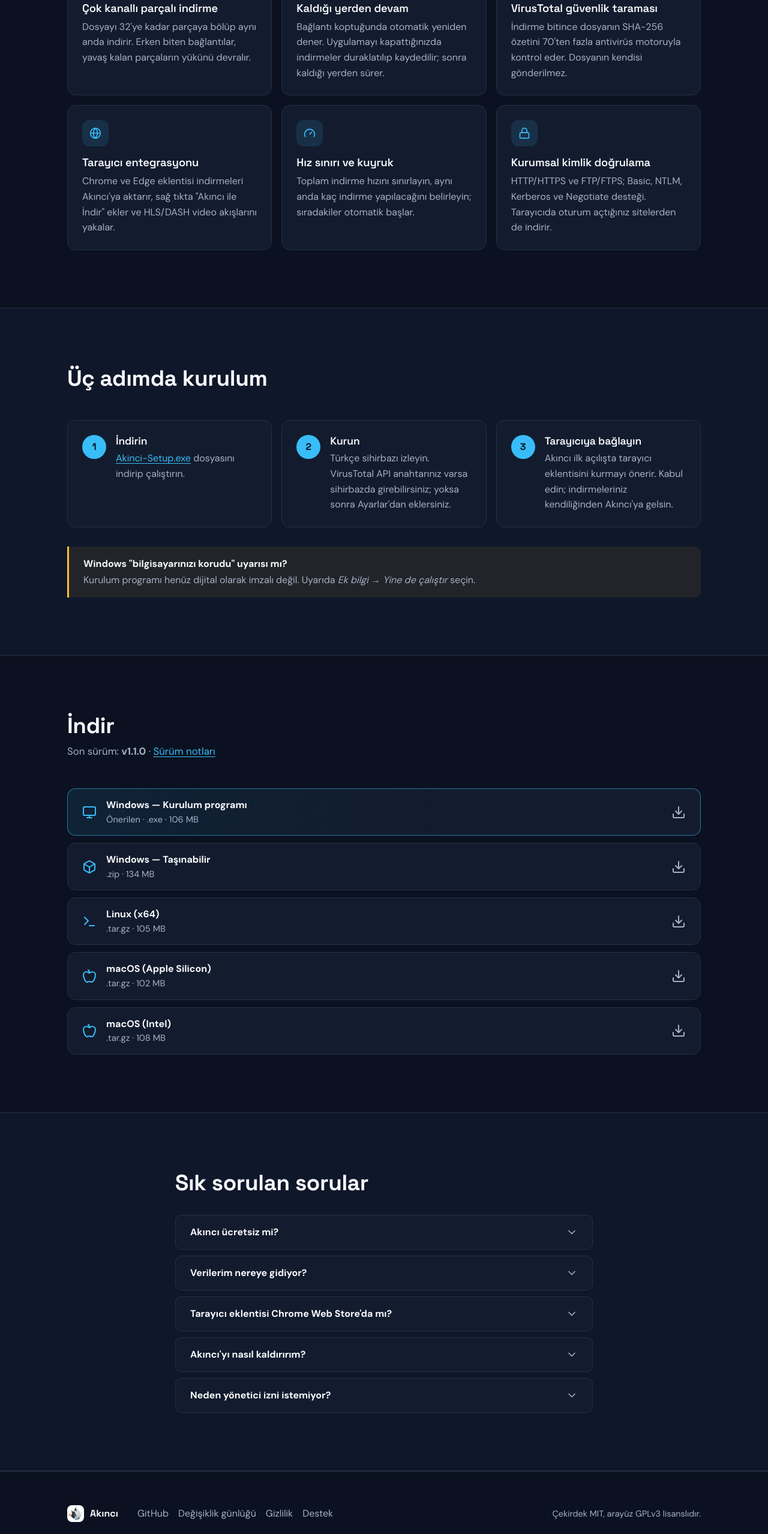
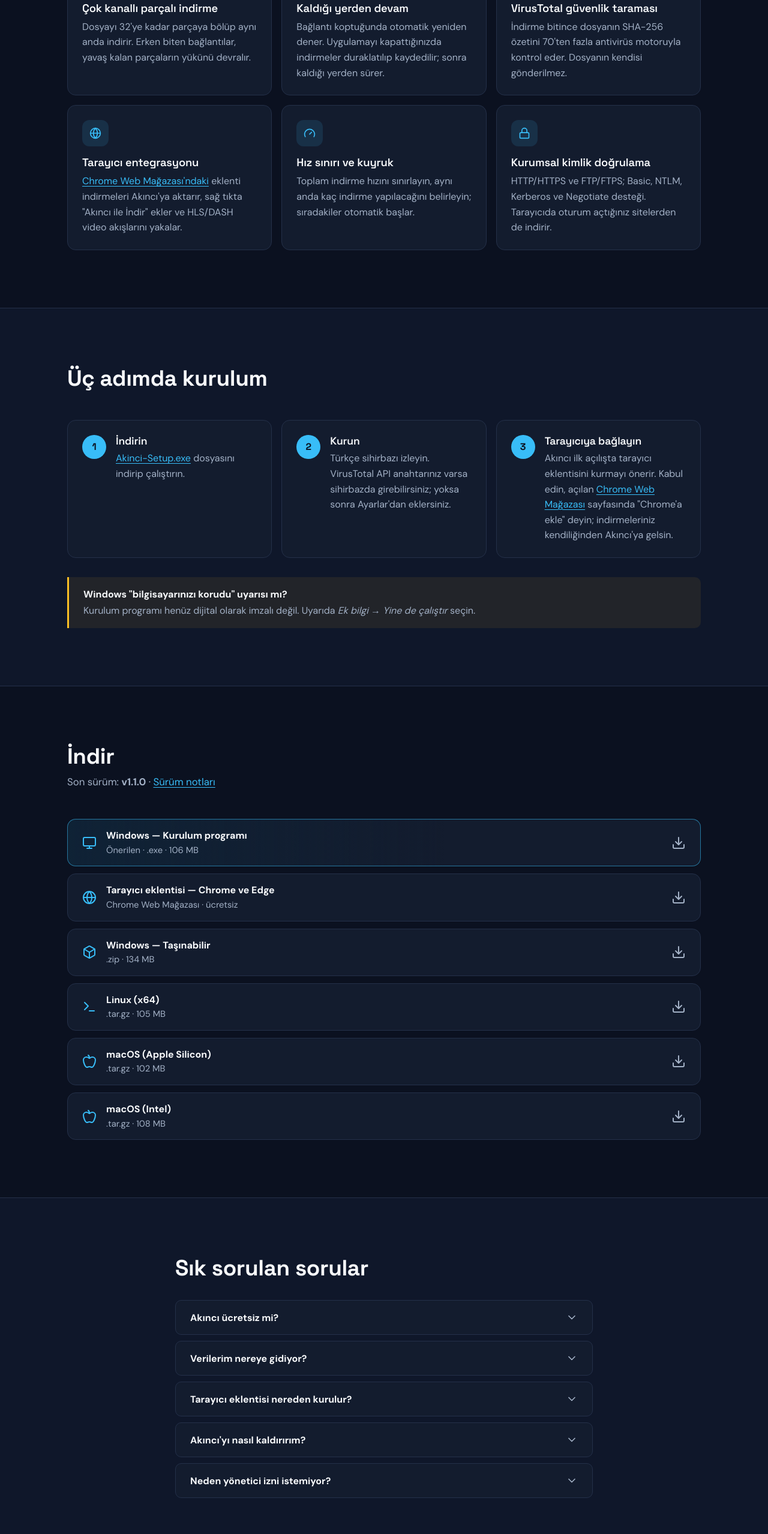
Before and after one commit to devutku/akinci, a browser extension: page site/index.html in a window 1280 px wide. Shown: the part 1094-3651 px from the top of the page at 60% size. Drawn offline with Linux system fonts and the light colour scheme; no server answers.

Commit message:
feat(extension): install the browser extension from the Chrome Web Store
The extension is now published on the Chrome Web Store
(coeeghhijegibfhhodhnjhjffaipckok).

- "Eklentiyi Kur" still registers the native messaging host, then opens
  the extension's store page (in Chrome when installed, otherwise the
  default browser) instead of the unpacked folder + chrome://extensions.
  Removed the now-unused OpenExtensionFolder/OpenChromeExtensionsPage.
- Site: store link in the features, install steps, downloads list and
  FAQ (was "in review").
- README and CHROME_WEB_STORE.md describe the store install and how to
  ship the next extension version.

Co-Authored-By: Claude Opus 5.5 <noreply@anthropic.com>

```diff
--- a/site/index.html
+++ b/site/index.html
@@ -116,7 +116,7 @@
           <li class="feature">
             <span class="feature-icon"><svg class="icon" aria-hidden="true"><use href="#i-globe"/></svg></span>
             <h3>Tarayıcı entegrasyonu</h3>
-            <p>Chrome ve Edge eklentisi indirmeleri Akıncı'ya aktarır, sağ tıkta "Akıncı ile İndir" ekler ve HLS/DASH video akışlarını yakalar.</p>
+            <p><a href="https://chromewebstore.google.com/detail/coeeghhijegibfhhodhnjhjffaipckok">Chrome Web Mağazası'ndaki</a> eklenti indirmeleri Akıncı'ya aktarır, sağ tıkta "Akıncı ile İndir" ekler ve HLS/DASH video akışlarını yakalar.</p>
           </li>
           <li class="feature">
             <span class="feature-icon"><svg class="icon" aria-hidden="true"><use href="#i-gauge"/></svg></span>
@@ -155,7 +155,7 @@
             <span class="step-num" aria-hidden="true">3</span>
             <div>
               <h3>Tarayıcıya bağlayın</h3>
-              <p>Akıncı ilk açılışta tarayıcı eklentisini kurmayı önerir. Kabul edin; indirmeleriniz kendiliğinden Akıncı'ya gelsin.</p>
+              <p>Akıncı ilk açılışta tarayıcı eklentisini kurmayı önerir. Kabul edin, açılan <a href="https://chromewebstore.google.com/detail/coeeghhijegibfhhodhnjhjffaipckok">Chrome Web Mağazası</a> sayfasında "Chrome'a ekle" deyin; indirmeleriniz kendiliğinden Akıncı'ya gelsin.</p>
             </div>
           </li>
         </ol>
@@ -176,6 +176,13 @@
             <a class="download recommended" data-asset="setup" href="https://github.com/devutku/akinci/releases/download/v1.1.0/Akinci-Setup-1.1.0.exe">
               <svg class="icon" aria-hidden="true"><use href="#i-monitor"/></svg>
               <span class="download-text"><strong>Windows — Kurulum programı</strong><span>Önerilen · .exe · <span data-asset-size="setup">106 MB</span></span></span>
+              <svg class="icon icon-end" aria-hidden="true"><use href="#i-download"/></svg>
+            </a>
+          </li>
+          <li>
+            <a class="download" href="https://chromewebstore.google.com/detail/coeeghhijegibfhhodhnjhjffaipckok">
+              <svg class="icon" aria-hidden="true"><use href="#i-globe"/></svg>
+              <span class="download-text"><strong>Tarayıcı eklentisi — Chrome ve Edge</strong><span>Chrome Web Mağazası · ücretsiz</span></span>
               <svg class="icon icon-end" aria-hidden="true"><use href="#i-download"/></svg>
             </a>
           </li>
@@ -225,8 +232,8 @@
             <p>İndirme listeniz, ayarlarınız ve tarayıcıdan aktarılan oturum bilgileri yalnızca kendi bilgisayarınızda saklanır. VirusTotal anahtarı girerseniz yalnızca biten dosyanın SHA-256 özeti sorgulanır. Ayrıntılar: <a href="https://github.com/devutku/akinci/blob/main/PRIVACY.md">Gizlilik politikası</a>.</p>
           </details>
           <details>
-            <summary>Tarayıcı eklentisi Chrome Web Store'da mı?<svg class="icon chevron" aria-hidden="true"><use href="#i-chevron"/></svg></summary>
-            <p>Eklenti Chrome Web Store incelemesinde. O zamana kadar Akıncı'nın ilk açılışta önerdiği "Eklentiyi kur" adımıyla (Ayarlar'dan da açılabilir) Chrome veya Edge'e ekleyebilirsiniz.</p>
+            <summary>Tarayıcı eklentisi nereden kurulur?<svg class="icon chevron" aria-hidden="true"><use href="#i-chevron"/></svg></summary>
+            <p>Eklenti <a href="https://chromewebstore.google.com/detail/coeeghhijegibfhhodhnjhjffaipckok">Chrome Web Mağazası</a>'nda. Akıncı ilk açılışta (veya Ayarlar → Eklentiyi Kur) tarayıcı köprüsünü yapılandırıp mağaza sayfasını açar; "Chrome'a ekle" demeniz yeterli. Edge'de "Diğer mağazalardaki uzantılara izin ver" seçeneğiyle aynı sayfadan kurabilirsiniz.</p>
           </details>
           <details>
             <summary>Akıncı'yı nasıl kaldırırım?<svg class="icon chevron" aria-hidden="true"><use href="#i-chevron"/></svg></summary>
```
Also changed, not shown: 5 other files.
